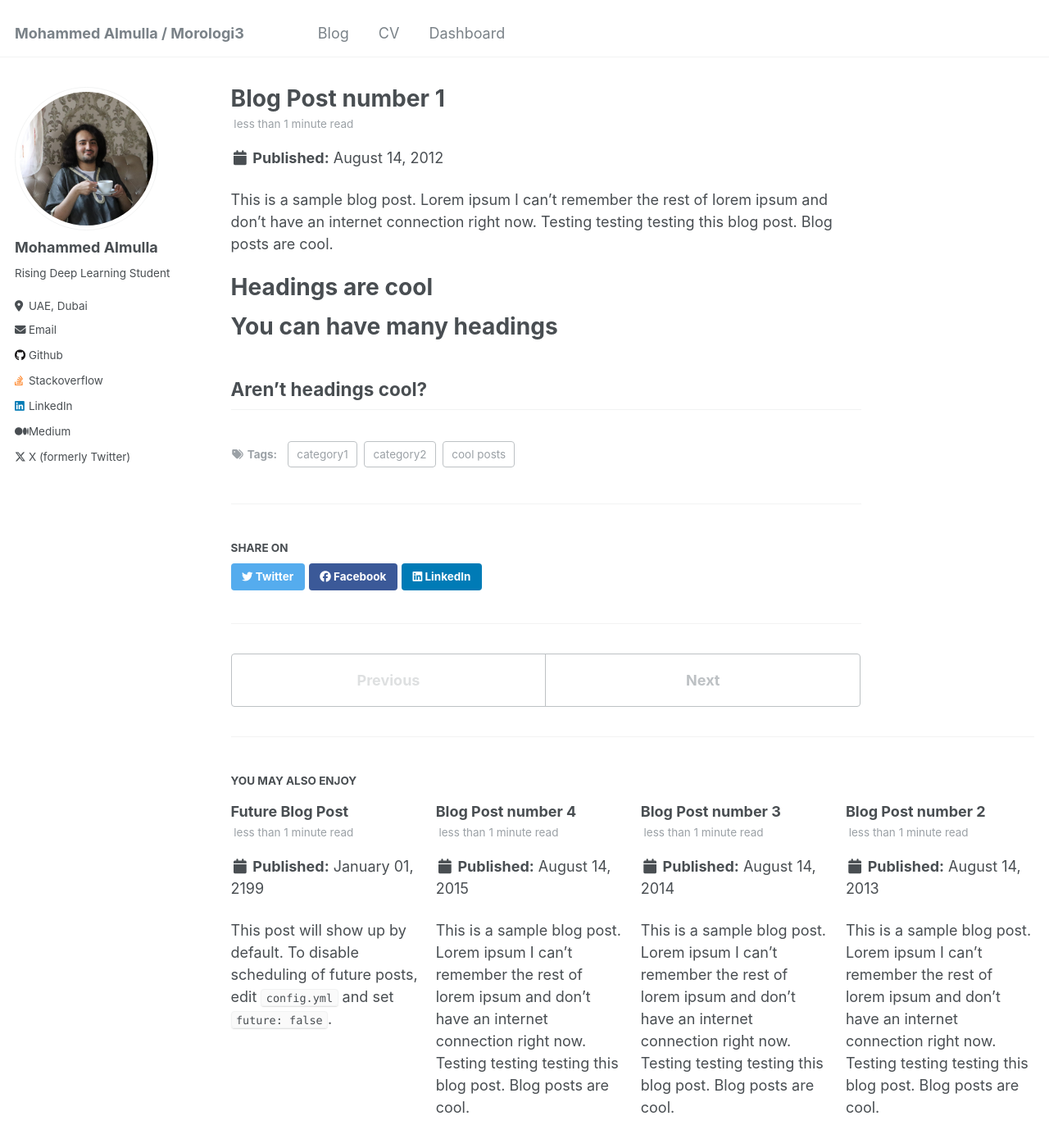
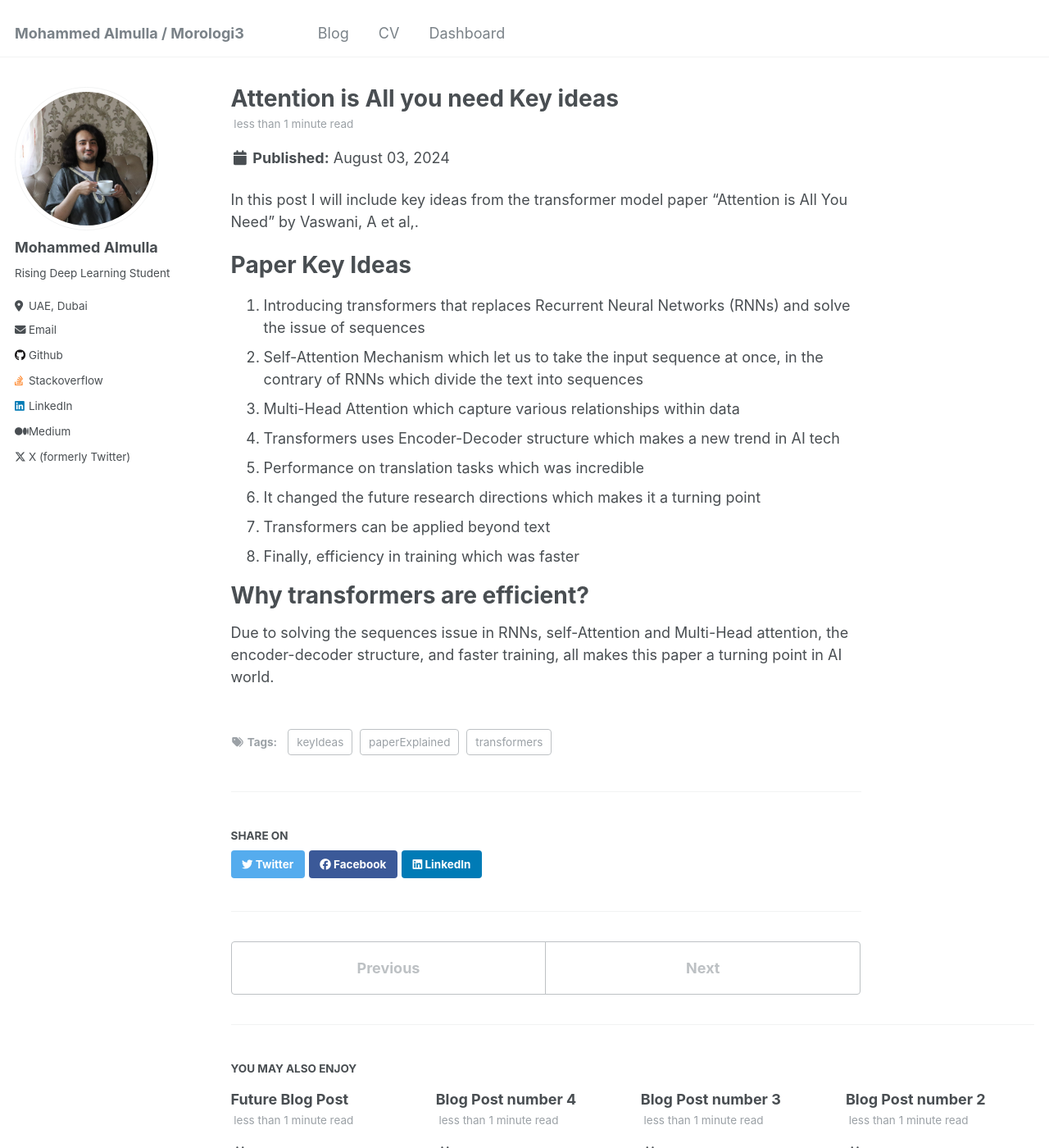
Before and after one commit to Morologi3/Morologi3.github.io, a Jekyll site: the page built from _posts/2012-08-14-blog-post-1.md, in a window 1280 px wide and 1400 px high. Shown: the whole window at 82% size. Built offline with Jekyll 4.4.1, drawn with Linux system fonts in a browser that asks for light colours.

Commit message:
Update 2012-08-14-blog-post-1.md

```diff
--- a/_posts/2012-08-14-blog-post-1.md
+++ b/_posts/2012-08-14-blog-post-1.md
@@ -1,20 +1,26 @@
 ---
-title: 'Blog Post number 1'
-date: 2012-08-14
+title: 'Attention is All you need Key ideas'
+date: 2024-08-03
 permalink: /posts/2012/08/blog-post-1/
 tags:
-  - cool posts
-  - category1
-  - category2
+  - paperExplained
+  - transformers
+  - keyIdeas
 ---
 
-This is a sample blog post. Lorem ipsum I can't remember the rest of lorem ipsum and don't have an internet connection right now. Testing testing testing this blog post. Blog posts are cool.
+In this post I will include key ideas from the transformer model paper "Attention is All You Need" by Vaswani, A et al,.
 
-Headings are cool
+Paper Key Ideas
 ======
+1. Introducing transformers that replaces Recurrent Neural Networks (RNNs) and solve the issue of sequences
+2. Self-Attention Mechanism which let us to take the input sequence at once, in the contrary of RNNs which divide the text into sequences
+3. Multi-Head Attention which capture various relationships within data
+4. Transformers uses Encoder-Decoder structure which makes a new trend in AI tech
+5. Performance on translation tasks which was incredible
+6. It changed the future research directions which makes it a turning point
+7. Transformers can be applied beyond text
+8. Finally, efficiency in training which was faster
 
-You can have many headings
+Why transformers are efficient?
 ======
-
-Aren't headings cool?
-------
+Due to solving the sequences issue in RNNs, self-Attention and Multi-Head attention, the encoder-decoder structure, and faster training, all makes this paper a turning point in AI world.
```
